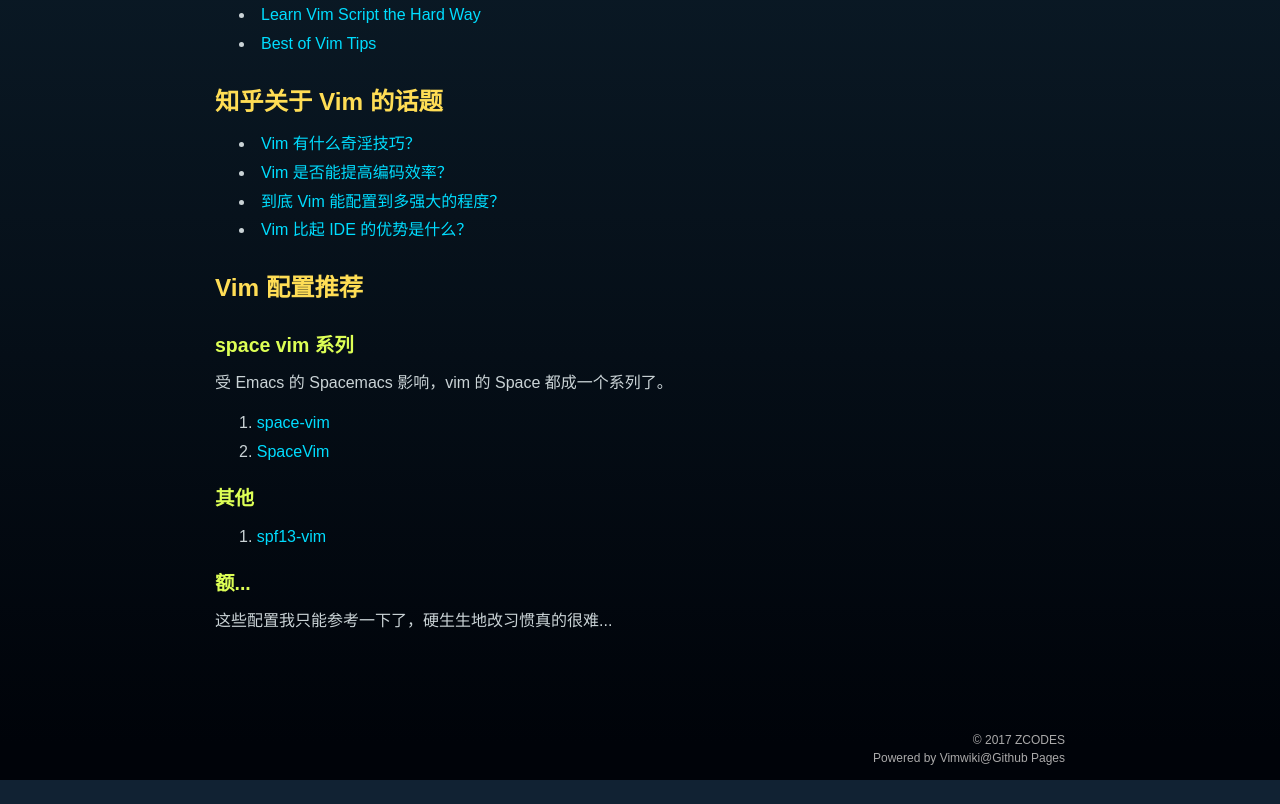
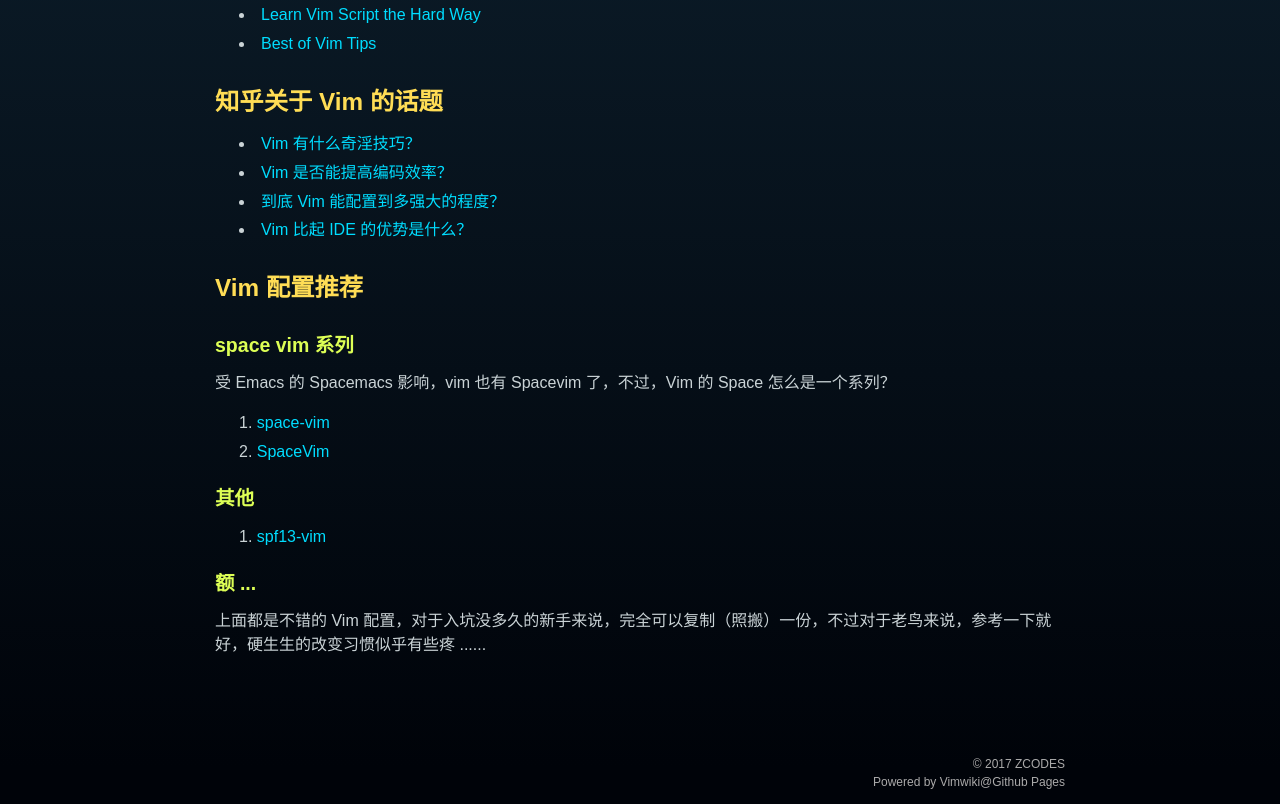
Before and after one commit to zcodes/vim-notes, a website: page docs/index.html in a window 1280 px wide. Shown: the part 1050-1854 px from the top of the page. Before the commit the page ends 1830 px from the top, so only its background shows below. Drawn offline with Linux system fonts and the light colour scheme.

Commit message:
更新文档

```diff
--- a/docs/index.html
+++ b/docs/index.html
@@ -119,9 +119,8 @@
 
 <div id="vim wiki-Vim 配置推荐"><h2 id="Vim 配置推荐">Vim 配置推荐</h2></div>
 <div id="vim wiki-Vim 配置推荐-space vim 系列"><h3 id="space vim 系列">space vim 系列</h3></div>
-
 <p>
-受 Emacs 的 Spacemacs 影响，vim 的 Space 都成一个系列了。
+受 Emacs 的 Spacemacs 影响，vim 也有 Spacevim 了，不过，Vim 的 Space 怎么是一个系列？
 </p>
 
 <ol>
@@ -140,9 +139,9 @@
 
 </ol>
 
-<div id="vim wiki-Vim 配置推荐-额..."><h3 id="额...">额...</h3></div>
+<div id="vim wiki-Vim 配置推荐-额 ..."><h3 id="额 ...">额 ...</h3></div>
 <p>
-这些配置我只能参考一下了，硬生生地改习惯真的很难...
+上面都是不错的 Vim 配置，对于入坑没多久的新手来说，完全可以复制（照搬）一份，不过对于老鸟来说，参考一下就好，硬生生的改变习惯似乎有些疼 ......
 </p>
 
     </div>
```
Also changed, not shown: 1 other file.
